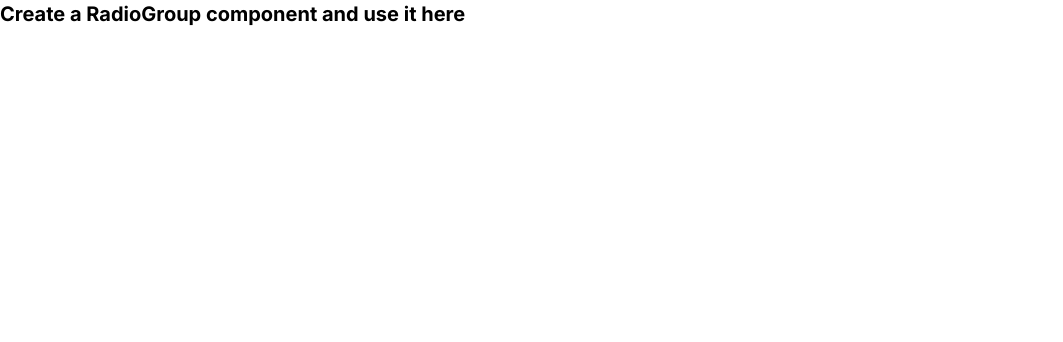
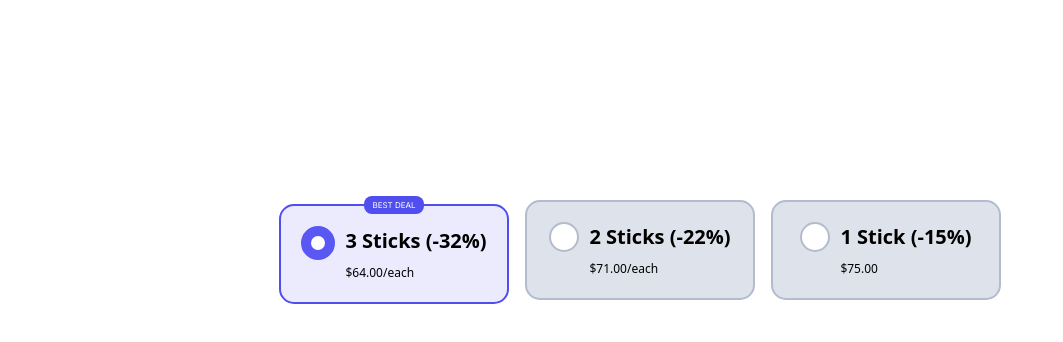
Before and after one commit to zain-adtracktiv/frontend-test, a Next.js app: page / in a window 1280 px wide. Shown: the top 342 px of the page, without its empty margins (0-1063 px from the left). Built offline with nearby package versions, Linux system fonts and the light colour scheme.

Commit message:
feat: Added RadioGroup component - Umer

```diff
--- a/app/globals.css
+++ b/app/globals.css
@@ -7,3 +7,7 @@
     text-wrap: balance;
   }
 }
+
+* {
+  box-sizing: border-box;
+}
--- a/app/page.tsx
+++ b/app/page.tsx
@@ -1,7 +1,15 @@
+import RadioGroup from "@/components/radioGroup/RadioGroup";
+
 export default function Home() {
   return (
-    <div className="text-xl font-bold">
-      Create a RadioGroup component and use it here
+    <div className="w-full h-[500px] flex justify-center items-center">
+      <RadioGroup
+        radioContent={[
+          {optionName: '3-stick', mainLabel: '3 Sticks (-32%)', priceString: '$64.00/each', bestDeal: true},
+          {optionName: '2-stick', mainLabel: '2 Sticks (-22%)', priceString: '$71.00/each', bestDeal: false},
+          {optionName: '1-stick', mainLabel: '1 Stick (-15%)', priceString: '$75.00', bestDeal: false}
+        ]}
+      />
     </div>
   );
 }
--- /dev/null
+++ b/components/radioGroup/RadioGroup.tsx
@@ -0,0 +1,47 @@
+"use client"
+
+import React, { FC, useState, useEffect, ReactNode } from 'react'
+
+const RadioGroup: FC<{radioContent: Array<{ mainLabel: string, priceString: string, bestDeal: boolean, optionName: string }>}> = ({ radioContent }) => {
+  const [selectedRadio, setSelectedRadio] = useState<string>('')
+
+  useEffect(() => {
+    for(let i = 0; i < radioContent.length; i++) { if (radioContent[i].bestDeal) { setSelectedRadio(radioContent[i].optionName) }; break; }
+  }, [])
+
+  function renderRadios(): ReactNode {
+    return radioContent.map((item) => (
+      <div key={item.optionName} onClick={() => (setSelectedRadio(item.optionName))} className="flex flex-col justify-center items-center cursor-pointer">
+        {selectedRadio === item.optionName ? (
+          <>
+            {item.bestDeal ? <div className="relative rounded-lg py-[3px] px-[8px] bg-[#504eef] text-white text-center text-[8px] uppercase mb-[-10px]">Best Deal</div> : <></>}
+            <div className="w-[230px] border-solid border-[2px] border-[#504eef] rounded-[15px] p-[20px] flex flex-row gap-x-[10px] justify-center items-start bg-[#ecebfe]">
+              <span className="rounded-full w-[30px] h-[30px] p-[7px] bg-white border-[#5a58f2] border-[10px]" />
+              <div className='flex flex-col justify-center items-start gap-y-[8px]'>
+                <label className="text-black font-sans text-[20px] font-bold whitespace-nowrap">{item.mainLabel}</label>
+                <p className="text-black font-sans text-[12px] whitespace-nowrap">{item.priceString}</p>
+              </div>
+            </div>
+          </>
+        ) : (
+          <>
+            {item.bestDeal ? <div className="rounded-lg py-[3px] px-[8px] bg-[#b4bbce] text-black text-center text-[8px] uppercase relative mb-[-10px]">Best Deal</div> : <></>}
+            <div className="w-[230px] border-solid border-[2px] border-[#b4bbce] rounded-[15px] p-[20px] flex flex-row gap-x-[10px] justify-center items-start bg-[#dee2ea]">
+              <span className="rounded-full w-[30px] h-[30px] p-[8px] bg-white border-[#b4bbce] border-[2px]" />
+              <div className='flex flex-col justify-center items-start gap-y-[8px]'>
+                <label className="text-black font-sans text-[20px] font-bold whitespace-nowrap">{item.mainLabel}</label>
+                <p className="text-black font-sans text-[12px] whitespace-nowrap">{item.priceString}</p>
+              </div>
+            </div>
+          </>
+        )}
+      </div>
+    ))
+  }
+
+  return (
+    <div className="flex flex-row gap-x-4 justify-center items-center">{renderRadios()}</div>
+  )
+}
+
+export default RadioGroup
```
